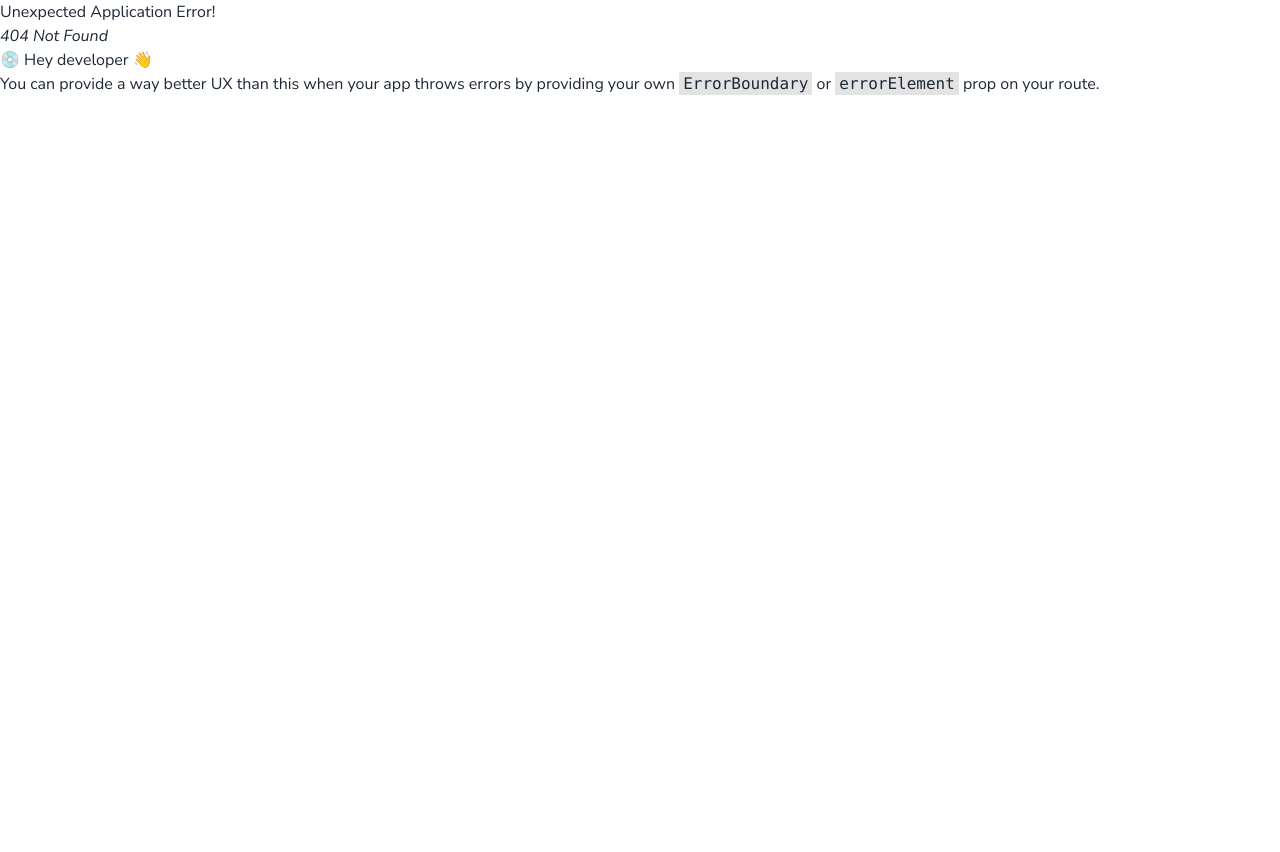
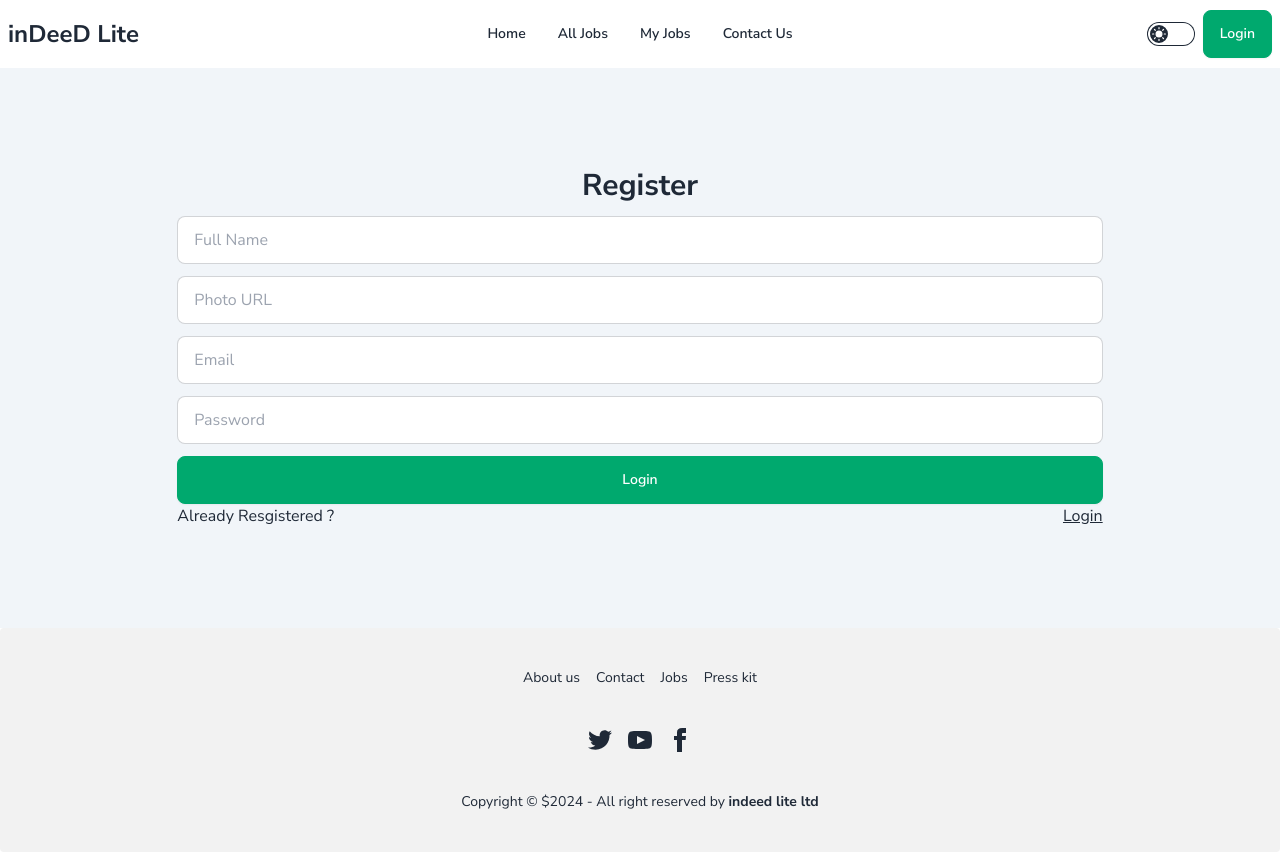
Before and after one commit to nadim93380/indeed-lite, a React (Vite) app: page /register in a window 1280 px wide. Before the commit this address had no page. Before the commit the page ends 800 px from the top, so only its background shows below. Built offline with nearby package versions, Linux system fonts and the light colour scheme.

Commit message:
Login And register page added

```diff
--- a/src/Common/Navbar.jsx
+++ b/src/Common/Navbar.jsx
@@ -1,4 +1,4 @@
-import { NavLink } from "react-router-dom";
+import { Link, NavLink } from "react-router-dom";
 
 
 const Navbar = () => {
@@ -77,6 +77,7 @@ const Navbar = () => {
                         <path d="M21 12.79A9 9 0 1 1 11.21 3 7 7 0 0 0 21 12.79z"></path>
                     </svg>
                 </label>
+                <Link to="/login" className="btn btn-success text-white btn-sm md:btn-md">Login</Link>
                 {/* User Section */}
                 {/* {
                     user ?
--- a/src/Pages/JobDetails.jsx
+++ b/src/Pages/JobDetails.jsx
@@ -61,9 +61,9 @@ const JobDetails = () => {
                             <img src={item.posted_by_photo} className="h-24 w-24 rounded-full object-cover" />
                             <div>
                                 <h4 className="font-bold">Name : {item.name}</h4>
-                                <p>Human Resource Management</p>
-                                <p>Email : {item.posted_by_email}</p>
-                                <p>InDeed Lite Corporation.</p>
+                                <p className="text-sm">Human Resource Management</p>
+                                <p className="text-sm">Email : {item.posted_by_email}</p>
+                                <p className="text-sm">InDeed Lite Corporation.</p>
                             </div>
                         </div>
                         <div>
--- /dev/null
+++ b/src/Pages/Login.jsx
@@ -0,0 +1,25 @@
+import { FcGoogle } from "react-icons/fc";
+import { Link } from "react-router-dom";
+
+
+const Login = () => {
+    return (
+        <div className="bg-slate-100 h-[70vh] flex justify-center items-center">
+            <div>
+                <form className="space-y-3">
+                    <h3 className="text-3xl text-center font-bold">Login</h3>
+                    <input type="email" name="email" required placeholder="Email" className="input input-bordered w-full" />
+                    <input type="text" name="password" required placeholder="Password" className="input input-bordered w-full" />
+                    <button className="btn btn-success btn-block text-white">Login</button>
+                </form>
+                <div className="flex justify-between">
+                    <p>New Here ?</p>
+                    <Link to='/register' className="underline hover:text-blue-800">Register</Link>
+                </div>
+                <button className="btn btn-outline btn-block mt-3"><FcGoogle /> Continue With GOOGLE</button>
+            </div>
+        </div>
+    );
+};
+
+export default Login;
--- /dev/null
+++ b/src/Pages/Register.jsx
@@ -0,0 +1,25 @@
+import { Link } from "react-router-dom";
+
+
+const Register = () => {
+    return (
+        <div className="bg-slate-100 h-[70vh] flex justify-center items-center">
+            <div>
+                <form className="space-y-3">
+                    <h3 className="text-3xl text-center font-bold">Register</h3>
+                    <input type="name" name="name" required placeholder="Full Name" className="input input-bordered w-full" />
+                    <input type="photoURL" name="photoURL" required placeholder="Photo URL" className="input input-bordered w-full" />
+                    <input type="email" name="email" required placeholder="Email" className="input input-bordered w-full" />
+                    <input type="text" name="password" required placeholder="Password" className="input input-bordered w-full" />
+                    <button className="btn btn-success btn-block text-white">Login</button>
+                </form>
+                <div className="flex justify-between">
+                    <p>Already Resgistered ?</p>
+                    <Link to='/login' className="underline hover:text-blue-800">Login</Link>
+                </div>
+            </div>
+        </div>
+    );
+};
+
+export default Register;
```
Also changed, not shown: src/main.jsx (+10 -0 lines).
